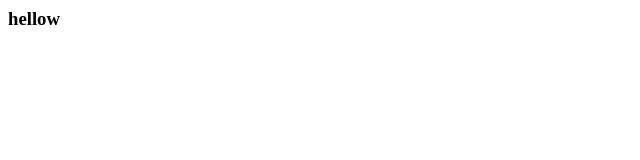
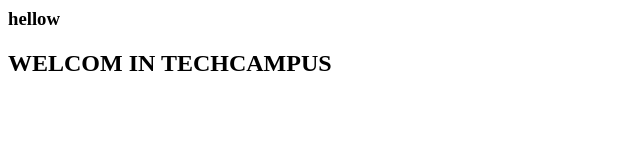
Before and after one commit to mohammedalbalushi/new-, a plain HTML site: page index.html in a window 1280 px wide. Shown: the whole page, without its empty margins (0-640 px from the left). Drawn offline with Linux system fonts and the light colour scheme.

Commit message:
add wel techcampus

```diff
--- a/index.html
+++ b/index.html
@@ -4,5 +4,6 @@
     </head>
     <body>
         <h3>hellow</h3>
+        <h2>WELCOM IN TECHCAMPUS</h2>
     </body>
 </html>
```
